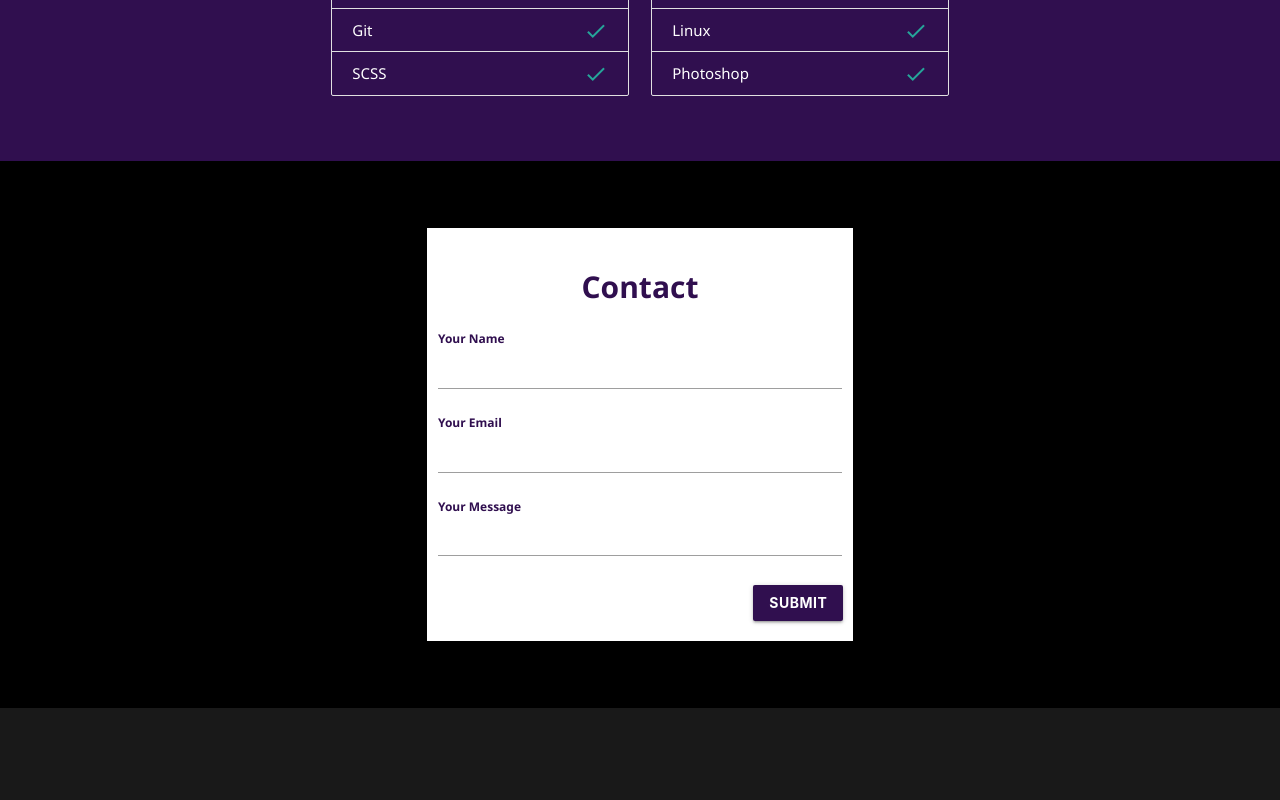
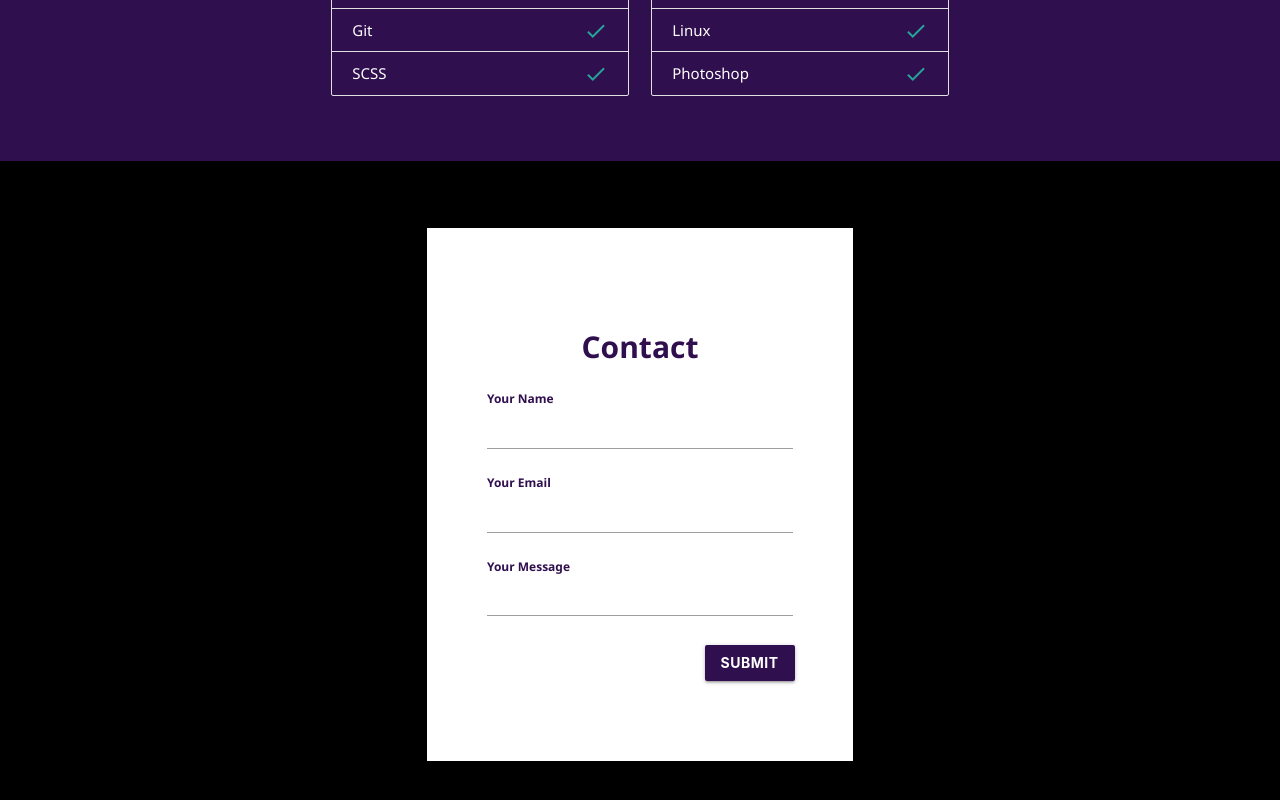
Before and after one commit to Mister905/portfolio_spa, a React (Create React App) app: page / in a window 1280 px wide. Shown: the part 1906-2706 px from the top of the page. Before the commit the page ends 2614 px from the top, so only its background shows below. Built offline with nearby package versions, Linux system fonts and the light colour scheme.

Commit message:
Form CSS update

```diff
--- a/src/index.scss
+++ b/src/index.scss
@@ -175,6 +175,7 @@ body {
 .contact-col {
   margin-top: 67px;
   margin-bottom: 67px;
+  padding: 60px 60px !important;
 }
 
 .btn-submit:hover {
```
